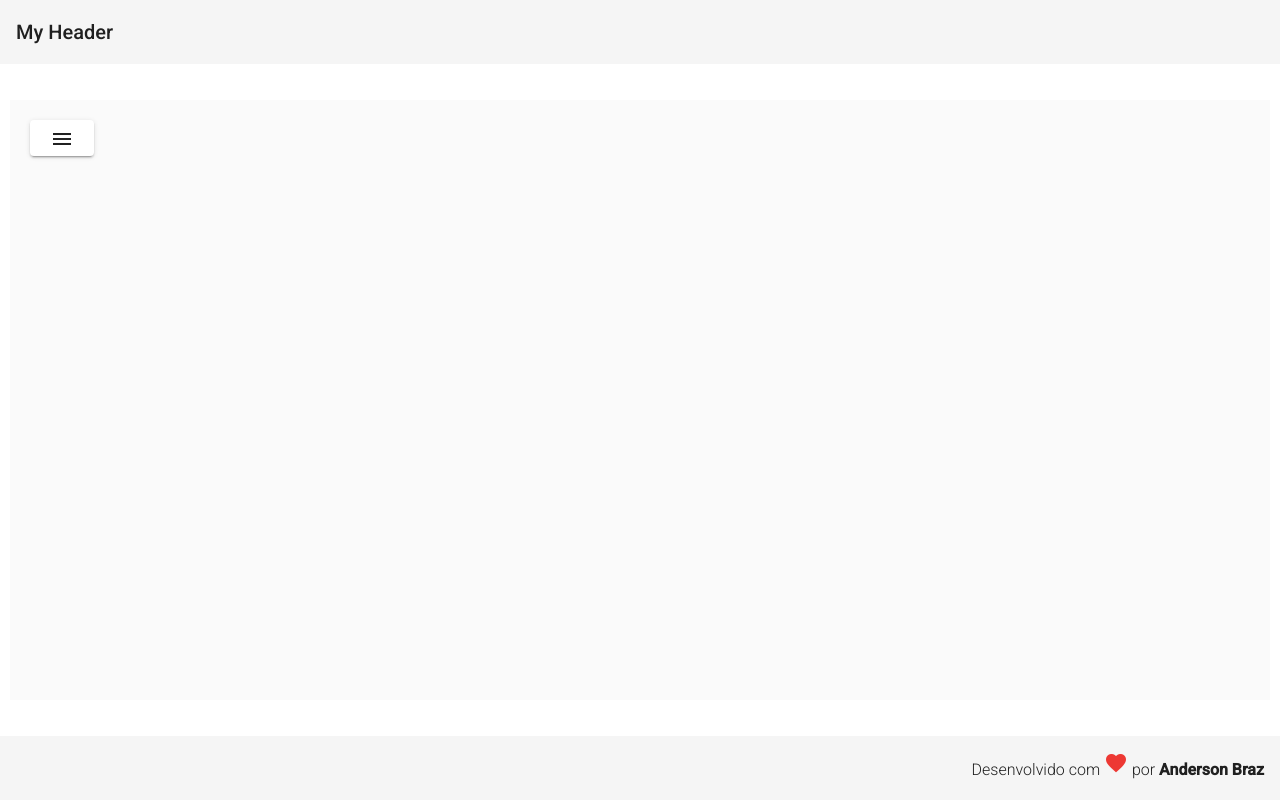
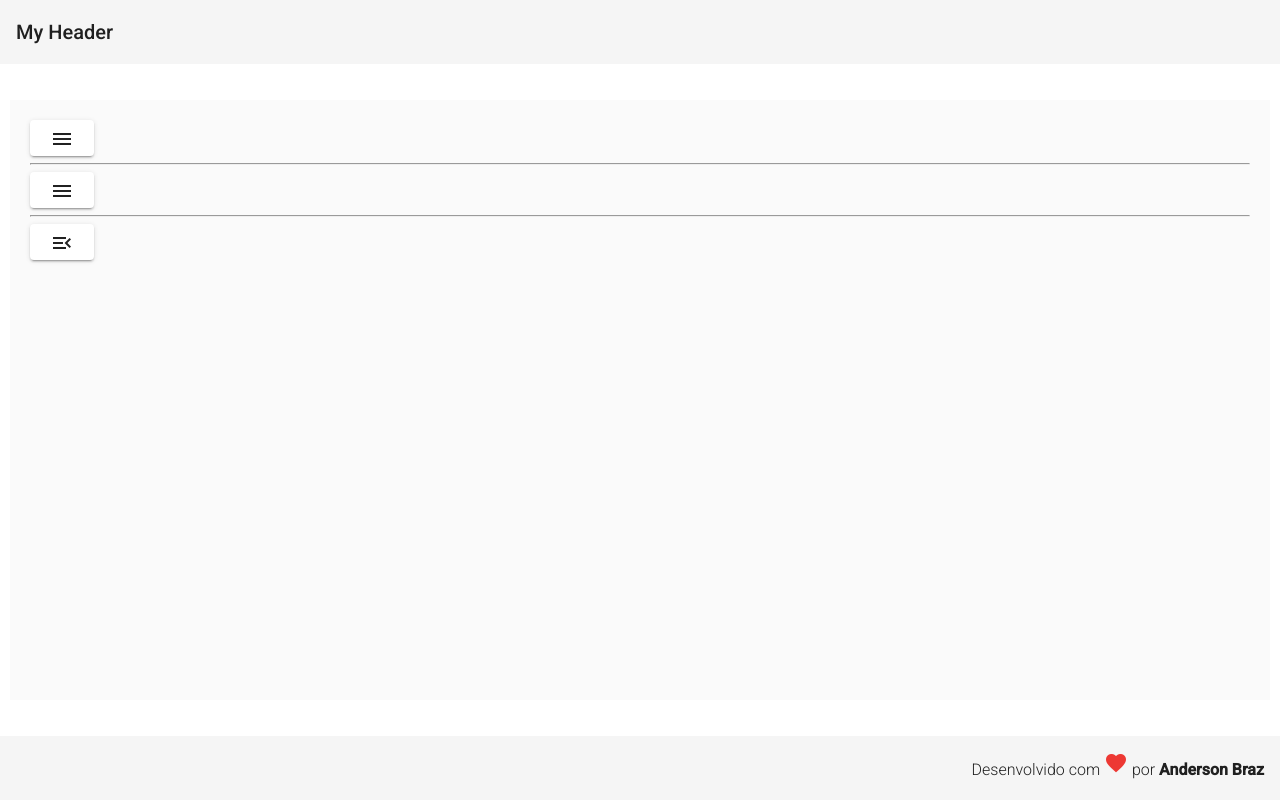
Before and after one commit to andersonbraz/angular-samples, an Angular app: page / in a window 1280 px wide. Built offline with nearby package versions, Linux system fonts and the light colour scheme.

Commit message:
Up File(s)

```diff
--- a/src/app/app.module.ts
+++ b/src/app/app.module.ts
@@ -22,6 +22,7 @@ import { BadgesComponent } from './components/sample/badges/badges.component';
 import { ProgressSpinnerComponent } from './components/sample/progress-spinner/progress-spinner.component';
 import { ToolbarComponent } from './components/sample/toolbar/toolbar.component';
 import { SidenavComponent } from './components/sample/sidenav/sidenav.component';
+import { MenuComponent } from './components/sample/menu/menu.component';
 
 @NgModule({
   declarations: [
@@ -34,7 +35,8 @@ import { SidenavComponent } from './components/sample/sidenav/sidenav.component'
     BadgesComponent,
     ProgressSpinnerComponent,
     ToolbarComponent,
-    SidenavComponent
+    SidenavComponent,
+    MenuComponent
   ],
   imports: [
     BrowserModule,
--- /dev/null
+++ b/src/app/components/sample/menu/menu.component.html
@@ -0,0 +1 @@
+<p>menu works!</p>
--- /dev/null
+++ b/src/app/components/sample/menu/menu.component.ts
@@ -0,0 +1,15 @@
+import { Component, OnInit } from '@angular/core';
+
+@Component({
+  selector: 'app-menu',
+  templateUrl: './menu.component.html',
+  styleUrls: ['./menu.component.css']
+})
+export class MenuComponent implements OnInit {
+
+  constructor() { }
+
+  ngOnInit(): void {
+  }
+
+}
--- a/src/app/components/sample/sidenav/sidenav.component.html
+++ b/src/app/components/sample/sidenav/sidenav.component.html
@@ -1,8 +1,19 @@
 <div class="content">
   <mat-sidenav-container>
-    <mat-sidenav mode="side" [(opened)]="opened" color="primary">Sidenav</mat-sidenav>
+    <mat-sidenav #sidenav mode="side" [(opened)]="opened" color="primary">Sidenav</mat-sidenav>
     <mat-sidenav-content>
-      <button mat-raised-button (click)="opened=!opened"><mat-icon>menu</mat-icon></button>
+      <button mat-raised-button (click)="opened=!opened">
+        <mat-icon *ngIf="!sidenav.opened">menu</mat-icon>
+        <mat-icon *ngIf="sidenav.opened">menu_open</mat-icon>
+      </button>
+      <hr />
+      <button mat-raised-button (click)="sidenav.open()">
+        <mat-icon>menu</mat-icon>
+      </button>
+      <hr />
+      <button mat-raised-button (click)="sidenav.close()">
+        <mat-icon>menu_open</mat-icon>
+      </button>
     </mat-sidenav-content>
   </mat-sidenav-container>
 </div>
```
Also changed, not shown: src/app/components/sample/menu/menu.component.css (added), 1 other file (tests, documents, lock files or other folders).
